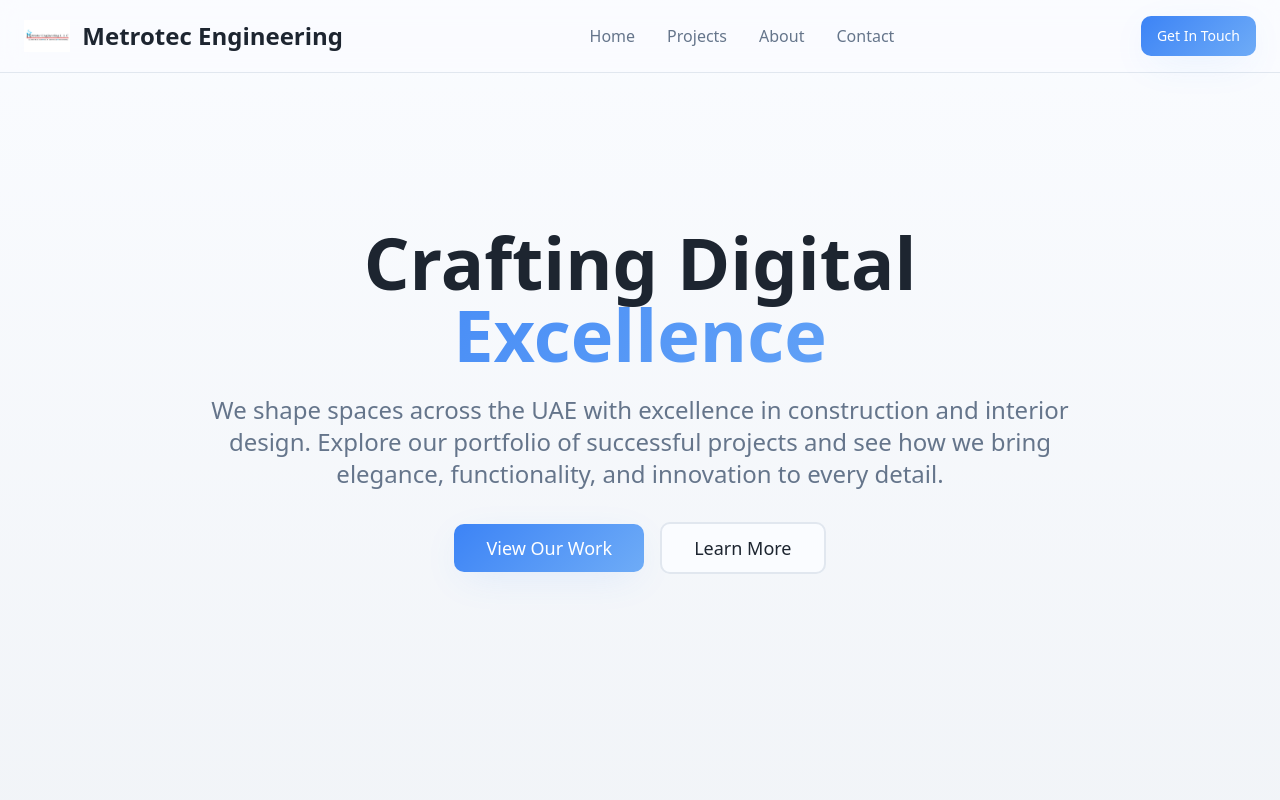
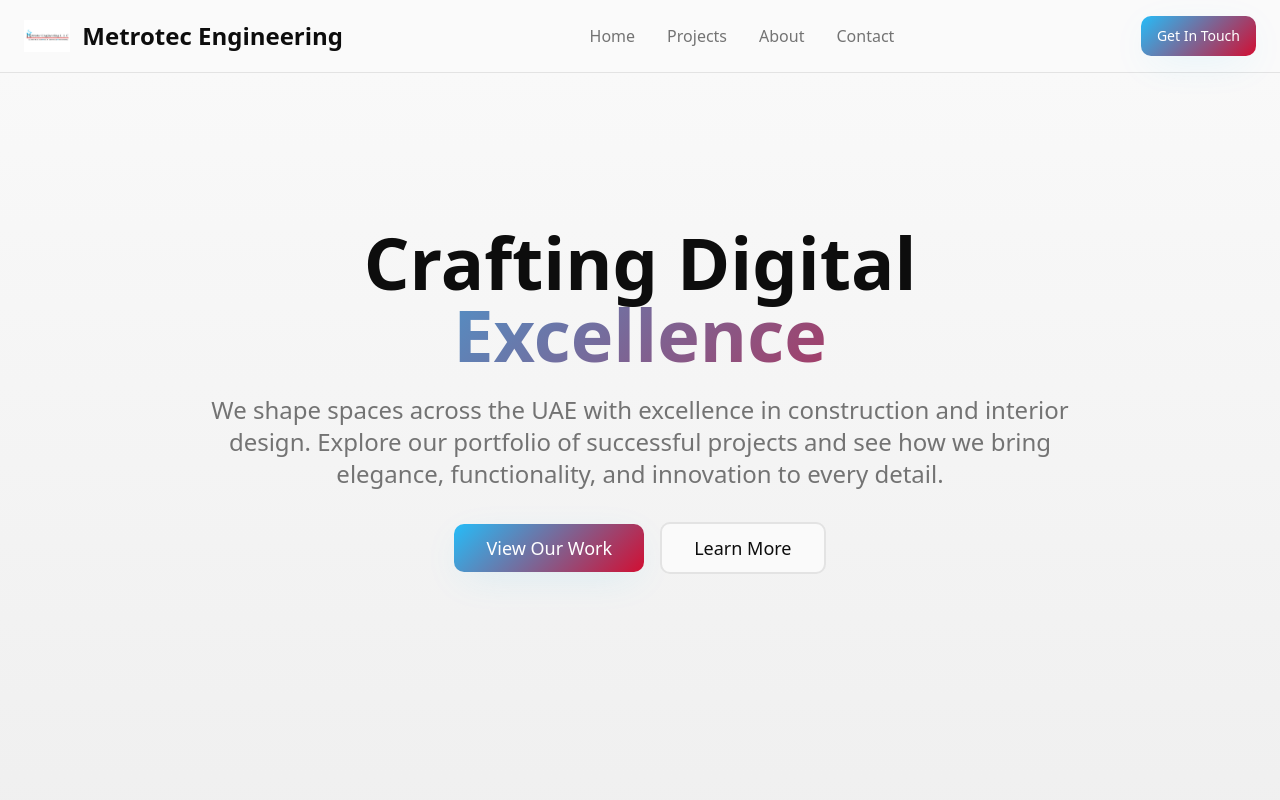
Before and after one commit to Anu2711/domain-ready-show, a React (Vite) app: page / in a window 1280 px wide. Shown: the top 800 px of the page. Built offline with nearby package versions, Linux system fonts and the light colour scheme.

Commit message:
Update color scheme
Update website colors to match the provided logo and specified color palette: #24bbf8, #e00c01, black, white, and grey.

```diff
--- a/src/index.css
+++ b/src/index.css
@@ -8,41 +8,41 @@ All colors MUST be HSL.
 
 @layer base {
   :root {
-    --background: 218 100% 99%;
-    --foreground: 215 25% 15%;
+    --background: 0 0% 98%;
+    --foreground: 0 0% 5%;
 
     --card: 0 0% 100%;
-    --card-foreground: 215 25% 15%;
+    --card-foreground: 0 0% 5%;
 
     --popover: 0 0% 100%;
-    --popover-foreground: 215 25% 15%;
+    --popover-foreground: 0 0% 5%;
 
-    --primary: 217 91% 60%;
+    --primary: 197 94% 56%;
     --primary-foreground: 0 0% 100%;
 
-    --secondary: 214 32% 91%;
-    --secondary-foreground: 215 25% 15%;
+    --secondary: 0 0% 96%;
+    --secondary-foreground: 0 0% 5%;
 
-    --muted: 214 32% 91%;
-    --muted-foreground: 215 16% 47%;
+    --muted: 0 0% 96%;
+    --muted-foreground: 0 0% 45%;
 
-    --accent: 213 27% 84%;
-    --accent-foreground: 215 25% 15%;
+    --accent: 0 0% 94%;
+    --accent-foreground: 0 0% 5%;
 
-    --destructive: 0 84% 60%;
+    --destructive: 349 87% 44%;
     --destructive-foreground: 0 0% 98%;
 
-    --border: 214 32% 91%;
-    --input: 214 32% 91%;
-    --ring: 217 91% 60%;
+    --border: 0 0% 89%;
+    --input: 0 0% 89%;
+    --ring: 197 94% 56%;
 
     --radius: 0.75rem;
 
-    /* Custom design tokens */
-    --gradient-hero: linear-gradient(135deg, hsl(217 91% 60%) 0%, hsl(213 89% 70%) 100%);
-    --gradient-subtle: linear-gradient(180deg, hsl(218 100% 99%) 0%, hsl(214 32% 96%) 100%);
-    --shadow-elegant: 0 10px 40px -10px hsl(217 91% 60% / 0.15);
-    --shadow-card: 0 4px 20px -4px hsl(215 25% 15% / 0.1);
+    /* Custom design tokens - Metrotec brand colors */
+    --gradient-hero: linear-gradient(135deg, hsl(197 94% 56%) 0%, hsl(349 87% 44%) 100%);
+    --gradient-subtle: linear-gradient(180deg, hsl(0 0% 98%) 0%, hsl(0 0% 94%) 100%);
+    --shadow-elegant: 0 10px 40px -10px hsl(197 94% 56% / 0.15);
+    --shadow-card: 0 4px 20px -4px hsl(0 0% 5% / 0.1);
     --transition-smooth: all 0.3s cubic-bezier(0.4, 0, 0.2, 1);
 
     --sidebar-background: 0 0% 98%;
@@ -63,41 +63,41 @@ All colors MUST be HSL.
   }
 
   .dark {
-    --background: 222.2 84% 4.9%;
-    --foreground: 210 40% 98%;
+    --background: 0 0% 3.9%;
+    --foreground: 0 0% 98%;
 
-    --card: 222.2 84% 4.9%;
-    --card-foreground: 210 40% 98%;
+    --card: 0 0% 3.9%;
+    --card-foreground: 0 0% 98%;
 
-    --popover: 222.2 84% 4.9%;
-    --popover-foreground: 210 40% 98%;
+    --popover: 0 0% 3.9%;
+    --popover-foreground: 0 0% 98%;
 
-    --primary: 210 40% 98%;
-    --primary-foreground: 222.2 47.4% 11.2%;
+    --primary: 197 94% 56%;
+    --primary-foreground: 0 0% 5%;
 
-    --secondary: 217.2 32.6% 17.5%;
-    --secondary-foreground: 210 40% 98%;
+    --secondary: 0 0% 14.9%;
+    --secondary-foreground: 0 0% 98%;
 
-    --muted: 217.2 32.6% 17.5%;
-    --muted-foreground: 215 20.2% 65.1%;
+    --muted: 0 0% 14.9%;
+    --muted-foreground: 0 0% 63.9%;
 
-    --accent: 217.2 32.6% 17.5%;
-    --accent-foreground: 210 40% 98%;
+    --accent: 0 0% 14.9%;
+    --accent-foreground: 0 0% 98%;
 
-    --destructive: 0 62.8% 30.6%;
-    --destructive-foreground: 210 40% 98%;
+    --destructive: 349 87% 44%;
+    --destructive-foreground: 0 0% 98%;
 
-    --border: 217.2 32.6% 17.5%;
-    --input: 217.2 32.6% 17.5%;
-    --ring: 212.7 26.8% 83.9%;
-    --sidebar-background: 240 5.9% 10%;
-    --sidebar-foreground: 240 4.8% 95.9%;
-    --sidebar-primary: 224.3 76.3% 48%;
+    --border: 0 0% 14.9%;
+    --input: 0 0% 14.9%;
+    --ring: 197 94% 56%;
+    --sidebar-background: 0 0% 5%;
+    --sidebar-foreground: 0 0% 95%;
+    --sidebar-primary: 197 94% 56%;
     --sidebar-primary-foreground: 0 0% 100%;
-    --sidebar-accent: 240 3.7% 15.9%;
-    --sidebar-accent-foreground: 240 4.8% 95.9%;
-    --sidebar-border: 240 3.7% 15.9%;
-    --sidebar-ring: 217.2 91.2% 59.8%;
+    --sidebar-accent: 0 0% 15%;
+    --sidebar-accent-foreground: 0 0% 95%;
+    --sidebar-border: 0 0% 15%;
+    --sidebar-ring: 197 94% 56%;
   }
 }
 
```
